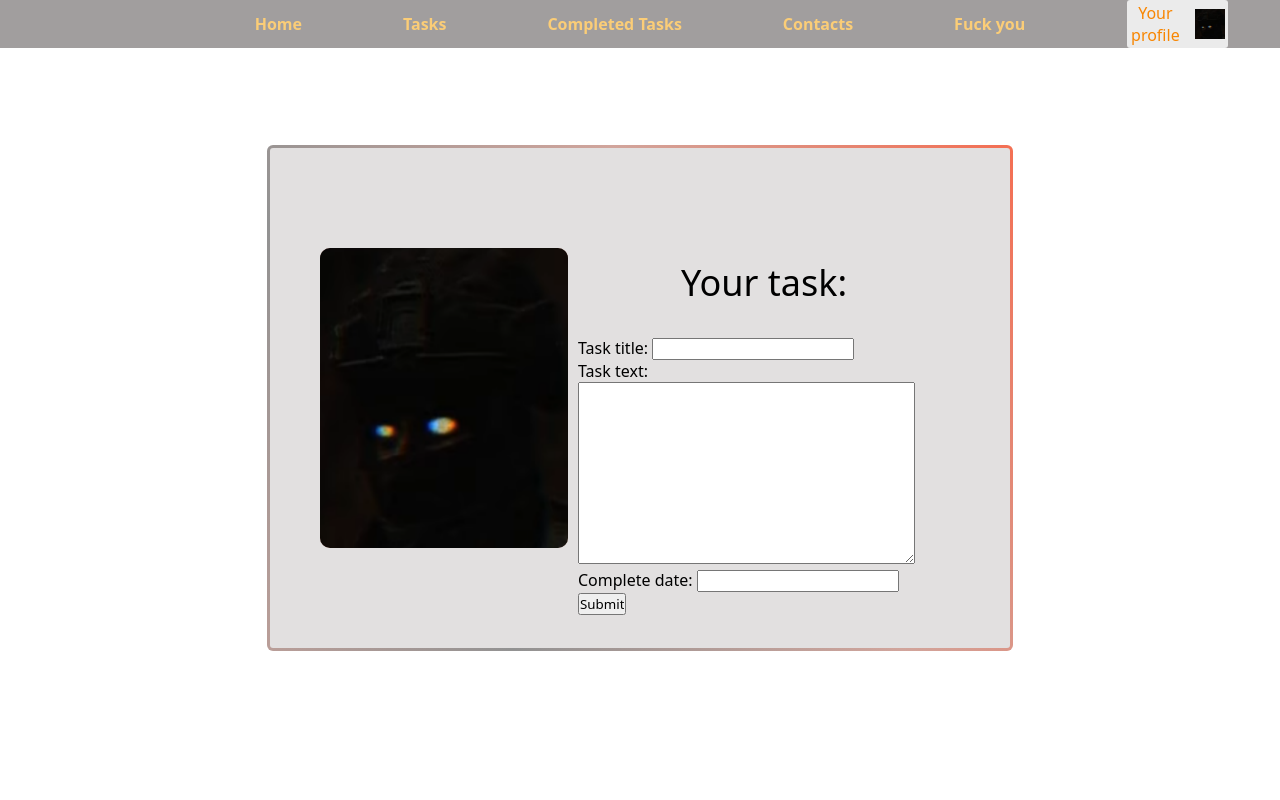
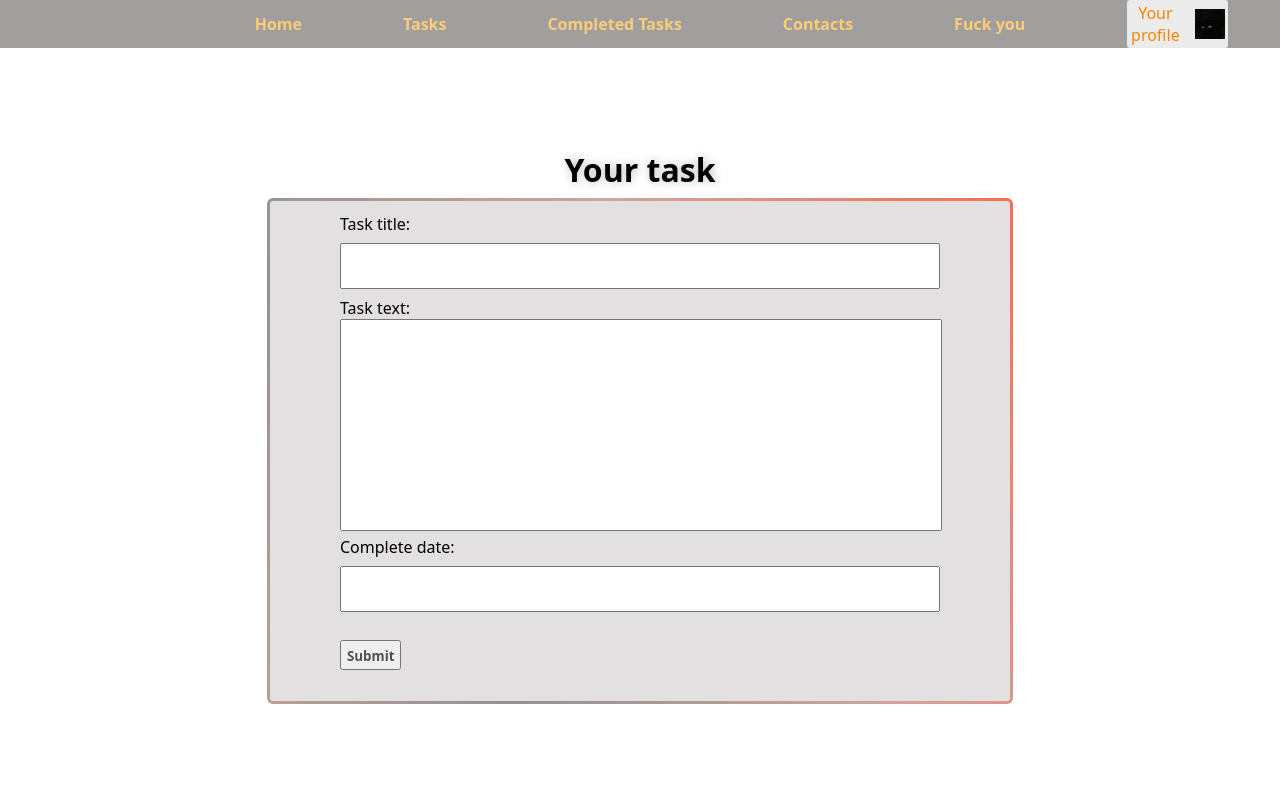
Before and after one commit to TimAny-W/shizohrenya, a Django app: page /tasks/task-create/ in a window 1280 px wide. Run offline with Django 4.2, Linux system fonts and the light colour scheme; a user stored in the database is signed in.

Commit message:
Add files via upload

```diff
--- a/shizohrenya/tasks/static/tasks/css/task.css
+++ b/shizohrenya/tasks/static/tasks/css/task.css
@@ -1,19 +1,13 @@
-* {
-    font-family: system-ui,-apple-system,"Segoe UI",Roboto,"Helvetica Neue","Noto Sans","Liberation Sans",Arial,sans-serif,"Apple Color Emoji","Segoe UI Emoji","Segoe UI Symbol","Noto Color Emoji";
+
+.title {
+    margin-top: 100px;
+    margin-bottom: 10px;
+    width: 100%;
+    text-align: center;
+    text-align: center;
+    text-shadow: rgb(186, 186, 185) 1px 0 10px;
 }
 
-.username {
-    padding-bottom: 10px;
-}
-
-.username h1 {
-    text-align: center;
-    text-align: center;
-    font-style: normal;
-    font-weight: 200;
-    font-size: 36px;
-    color: #000000;
-}
 
 main {
     display: flex;
@@ -21,34 +15,25 @@ main {
     flex-wrap: wrap;
 }
 
-.user-info {
-    margin: 100px;
+.task-create-edit {
     padding: 50px;
     height: 400px;
     width: 50%;
     border-radius: 10px;
     display: flex;
+    justify-content: center;
     align-items: center;
 }
 
-.your-avatar img {
-    height: 100%;
+.title {
+    margin-top: 100px;
+    margin-bottom: 10px;
     width: 100%;
-    border-radius: 10px;
+    text-align: center;
+    text-align: center;
+    text-shadow: rgb(186, 186, 185) 1px 0 10px;
 }
 
-.your-avatar {
-    height: 300px;
-    width: 40%;
-    border-radius: 10px;
-    background-color:#d1a59c;
-}
-
-.status {
-    padding: 10px;
-    height: 280px;
-    width: 60%;
-}
 
 button {
     display: inline;
@@ -64,20 +49,40 @@ button {
     margin-top: 20px;
 }
 
-.rating {
-    margin-top: 20px;
+.form-block {
+    width: 600px;
 }
 
-button {
-    height: 30px;
-    width: auto;
-    min-width: 50px;
-    text-decoration: none;
-    color: rgb(81, 81, 81);
-    font-weight: 600;
-    text-align: center;
-    padding: 5px;
+
+textarea {
+    resize: none;
+    padding: 15px;
+    width: calc(100% - 30px);
 }
+input {
+    width: 100%;
+}
+
+input[type=text] {
+    width: 100%;
+    padding: 12px 20px;
+    margin: 8px 0;
+    box-sizing: border-box;
+}
+
+
+
+
+
+
+
+
+
+
+
+
+
+
 
 
 /* Gradient border */
--- a/shizohrenya/tasks/templates/tasks/task_form.html
+++ b/shizohrenya/tasks/templates/tasks/task_form.html
@@ -6,28 +6,29 @@
 {% block title %} Task {% endblock %}
 
 {% block links %}
+
     <link rel="stylesheet" href="{% static 'tasks/css/task.css' %}">
 {% endblock %}
 
 {% block content %}
+    <div id="title" class="title"><h1>Your task</h1></div>
+    <div class="task-create-edit gradient-border">
 
-    <div class="user-info gradient-border">
+        <div class="task-block">
 
-        <div class="your-avatar"><img src="{% static 'tasks/img/avatar_example.png' %}" alt=""></div>
-
-        <div class="status">
-            <div class="username">
-                <h1>Your task:</h1>
-            </div>
-
-            <div class="rating">
+            <div class="form-block">
                 <form action="" method="post">
                     {% csrf_token %}
 
-                    <p>Task title: {{ form.title }}</p>
-                    <p>Task text: {{ form.text }}</p>
-                    <p>Complete date: {{ form.complete_date }}</p>
-                    <input class="button" type="submit">
+                    <span>Task title:</span>
+                    <p>{{ form.title }}</p>
+
+                    <span>Task text:</span>
+                    <p>{{ form.text }}</p>
+
+                    <span>Complete date: </span>
+                    <p>{{ form.complete_date }}</p>
+                    <button class="button" type="submit">Submit</button>
 
 
                 </form>
--- a/shizohrenya/tasks/templates/tasks/task_list.html
+++ b/shizohrenya/tasks/templates/tasks/task_list.html
@@ -11,7 +11,7 @@
 {% endblock %}
 
 {% block content %}
-    <div id="title" class="title"><h1>Tasks</h1></div>
+    <div class="title"><h1>Tasks</h1></div>
     <div class="tasks-list gradient-border">
             {% for task in object_list %}
                 <div class="overtask">
```
